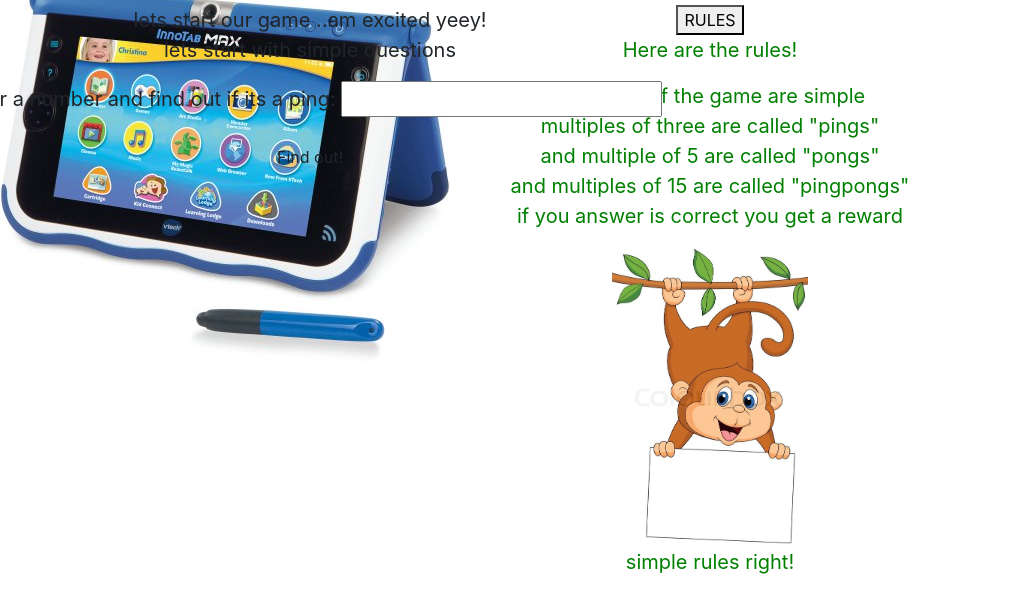
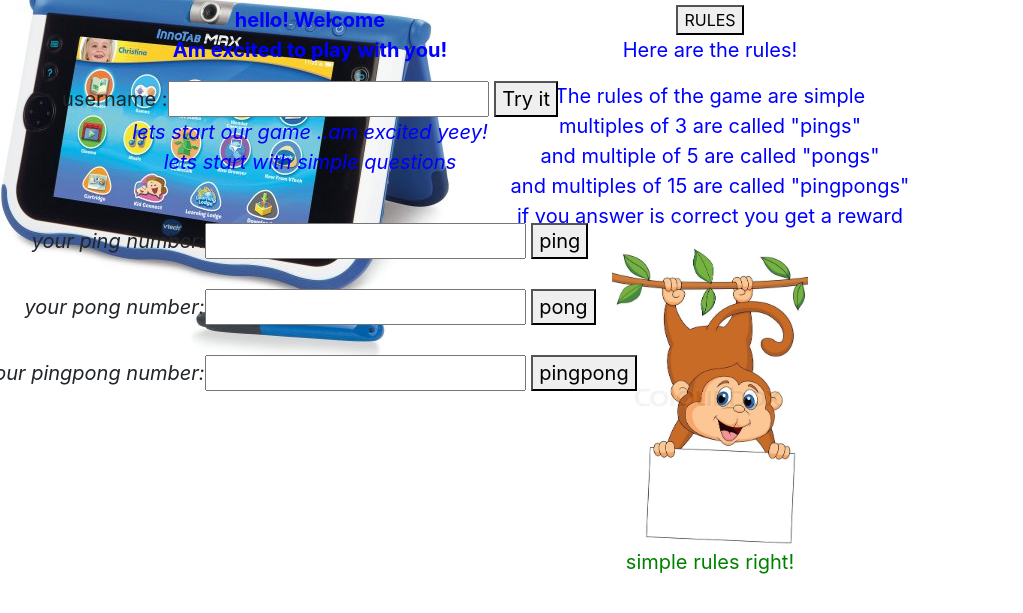
Before and after one commit to samiyah1/IP3, a plain HTML site: page index.html in a window 1280 px wide. Shown: the part 51-664 px from the top of the page, without its empty margins (0-1023 px from the left). Drawn offline with nearby package versions, Linux system fonts and the light colour scheme.

```diff
--- a/css/styles.css
+++ b/css/styles.css
@@ -26,3 +26,6 @@
   font-size: 20px;
   color:
 }
+p {
+  color:blue;
+}
--- a/index.html
+++ b/index.html
@@ -16,7 +16,7 @@
   <div class="rules-hiden">
     <p>Here are the rules!</p>
 <p>The rules of the game are simple <br />
-multiples of three are called "pings"<br />
+multiples of 3 are called "pings"<br />
 and multiple of 5 are called "pongs"<br />
 and multiples of 15 are called "pingpongs"<br />
 if you answer is correct you get a reward</p>
@@ -27,21 +27,24 @@
 </div>
 </div>
 <div class="container" style="text-align:center;" id="forms">
-<P>lets start our game ..am excited yeey!<br />
-  lets start with simple questions<br />
-
-<form id="divisibleby3">
-<div class="form-group">
-<label for="number">Enter a number and find out if its a ping:</label>
-<input id="number" type="text">
-</div>
-
-<button type="submit" class="btn">Find out!</button>
-</form>
-
-<div id="result">
+<P><strong> hello! Welcome <br />
+  Am excited to play with you!</strong></p>
 
 
+<div class="form-group">
+username :<input type="text" name="username" id="username">
+<button onclick="myFunction()">Try it</button><br />
+
+<P><em>lets start our game ..am excited yeey!<br />
+  lets start with simple questions<em><br /></p>
+<!-- <form name="nameyou"> -->
+<br />your ping number:<input type="text" id="ping">
+<button onclick="myMultiple3()">ping</button></br>
+<br /> your pong number:<input type="text"  id="pong">
+<button onclick="myMultiple5()">pong</button><br />
+<br /> your pingpong number:<input type="text"  id="pingpong">
+<button onclick="myMultiple15()">pingpong</button><br />
+<!-- </form> -->
 
 
 
--- a/js/scripts.js
+++ b/js/scripts.js
@@ -1,10 +1,37 @@
 $(document).ready(function(){
 $("button").click(function(){
-$(".rules-hiden").toggle();
+// $(".rules-hiden").toggle();
   });
 });
-var n =[1,2,3,4,5,6,7,8,9,10,11,12,13,14,15,16,17,18,19,20,21,22,23,24,25,26,27,28,29,30];
-var dividedNumber= numbers.map(function(number) {
-  return number /3;
-})
-var names =new array ("ping","pong","pingpong");
+
+    var username = $("#username").val();
+    if (username!="") {
+      alert("Helloooo "+ username + ", Let's play together!");
+    }else{
+      alert("kindly add a username");
+    }
+
+
+var ping = $("#ping").val();
+var y = ping / 3;
+document.getElementById("ping").innerHTML = y;
+//
+// if (ping = *3) {
+//   alert("wow you got it correct\ncame and get your reward");
+// }else {
+//   alert("oops!try it again");
+// }
+
+function myMultiple3() {
+  var ping = $("#ping").val();
+  console.log(ping);
+}
+
+function myMultiple5() {
+  var pong = $("#pong").val();
+  console.log(pong);
+}
+function myMultiple15() {
+  var pingpong = $("#pingpong").val();
+  console.log(pingpong);
+}
```
